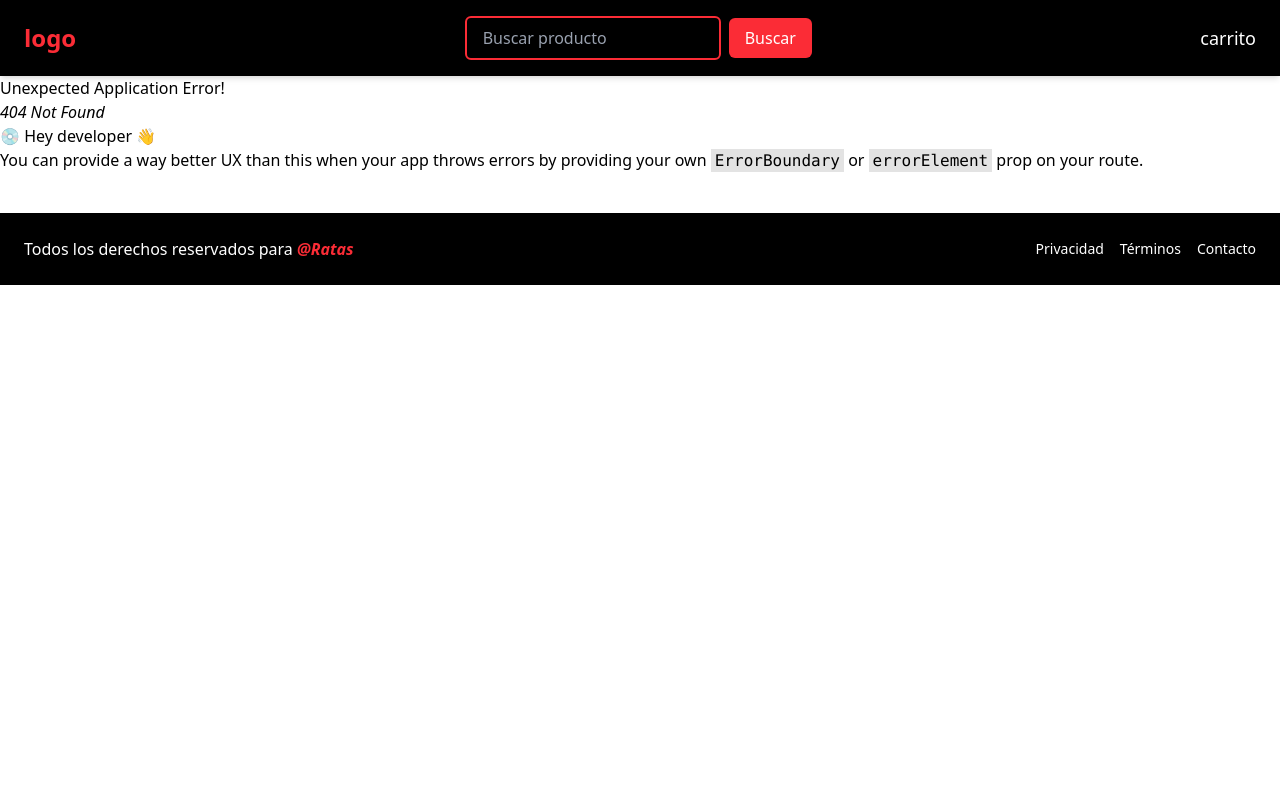
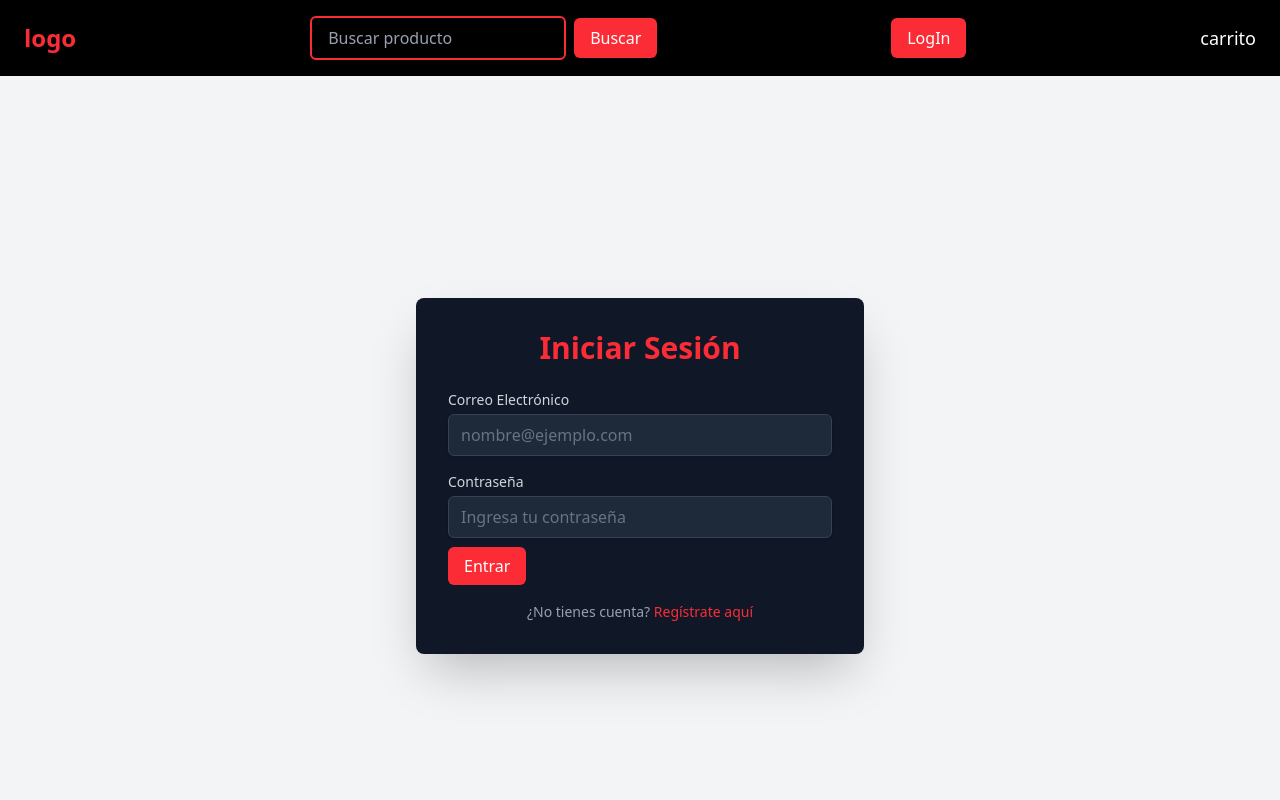
Before and after one commit to LuisDDB/Tienda-react, a React (Vite) app: page /login in a window 1280 px wide. Before the commit this address had no page. Shown: the top 800 px of the page. Built offline with nearby package versions, Linux system fonts and the light colour scheme.

Commit message:
Se creo la pagina de log in, ademas de agregarse un boton que mande a dicha pagina, junto a sus estilo y deseño de la misma.

```diff
--- a/src/components/Navbar.jsx
+++ b/src/components/Navbar.jsx
@@ -21,13 +21,20 @@ export function Navbar() {
                             url="#"
                         />
                     </div>
-
+                    <div className="flex items-center space-x-2">
+                        <Button
+                            txt="LogIn"
+                            styles="bg-red-500 text-white px-4 py-2 rounded-md hover:bg-red-600 transition-colors"
+                            url="./login"
+                        />
+                    </div>
 
                     <div>
                         <p className="text-lg font-medium hover:text-red-500 cursor-pointer transition-colors">
                             carrito
                         </p>
                     </div>
+
                 </nav>
             </header>
         </>
--- /dev/null
+++ b/src/pages/LogIn.jsx
@@ -0,0 +1,79 @@
+
+import { Button } from "../components/Button";
+
+export function LogIn() {
+
+  const handleSubmit = (e) => {
+    e.preventDefault();
+    console.log("Formulario de login enviado!");
+
+  };
+
+  return (
+
+    <div className="flex justify-center items-center min-h-screen bg-gray-100">
+
+      {/* Tarjeta o Contenedor del Formulario (fondo oscuro) */}
+      <div className="w-full max-w-md p-8 space-y-6 bg-gray-900 text-white rounded-lg shadow-2xl">
+
+        <h2 className="text-3xl font-bold text-center text-red-500">
+          Iniciar Sesión
+        </h2>
+
+        <form onSubmit={handleSubmit} className="space-y-4">
+
+          {/* Campo de Correo/Usuario */}
+          <div>
+            <label htmlFor="email" className="block text-sm font-medium text-gray-300">
+              Correo Electrónico
+            </label>
+            <input
+              id="email"
+              name="email"
+              type="email"
+              required
+              className="mt-1 block w-full px-3 py-2 border border-gray-700 rounded-md shadow-sm placeholder-gray-500 bg-gray-800 text-white focus:outline-none focus:ring-red-500 focus:border-red-500"
+              placeholder="nombre@ejemplo.com"
+            />
+          </div>
+
+          {/* Campo de Contraseña */}
+          <div>
+            <label htmlFor="password" className="block text-sm font-medium text-gray-300">
+              Contraseña
+            </label>
+            <input
+              id="password"
+              name="password"
+              type="password"
+              required
+              className="mt-1 block w-full px-3 py-2 border border-gray-700 rounded-md shadow-sm placeholder-gray-500 bg-gray-800 text-white focus:outline-none focus:ring-red-500 focus:border-red-500"
+              placeholder="Ingresa tu contraseña"
+            />
+          </div>
+
+          {/* Botón de Login  */}
+          <div>
+            <Button
+              txt="Entrar"
+              type="submit"
+              styles="w-full bg-red-500 text-white py-2 px-4 rounded-md hover:bg-red-600 transition-colors focus:outline-none focus:ring-2 focus:ring-offset-2 focus:ring-red-500"
+
+            />
+          </div>
+        </form>
+
+        {/* Enlace para registrarse  */}
+        <div className="text-center text-sm">
+          <p className="text-gray-400">
+            ¿No tienes cuenta?{' '}
+            {}
+            <a href="#" className="font-medium text-red-500 hover:text-red-400">
+              Regístrate aquí
+            </a>
+          </p>
+        </div>
+      </div>
+    </div>
+  );
+}
```
Also changed, not shown: src/App.jsx (+8 -1 lines).
